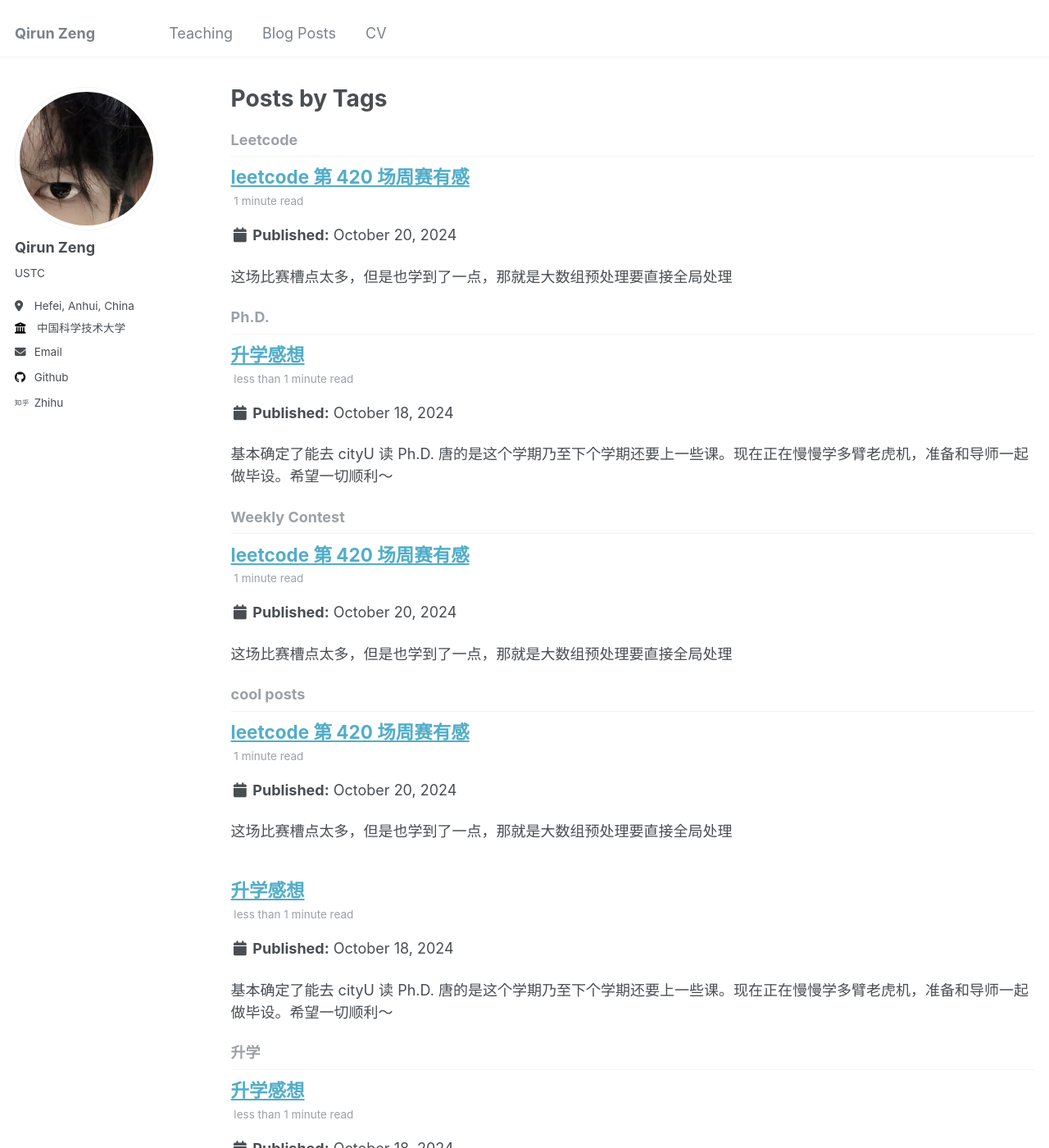
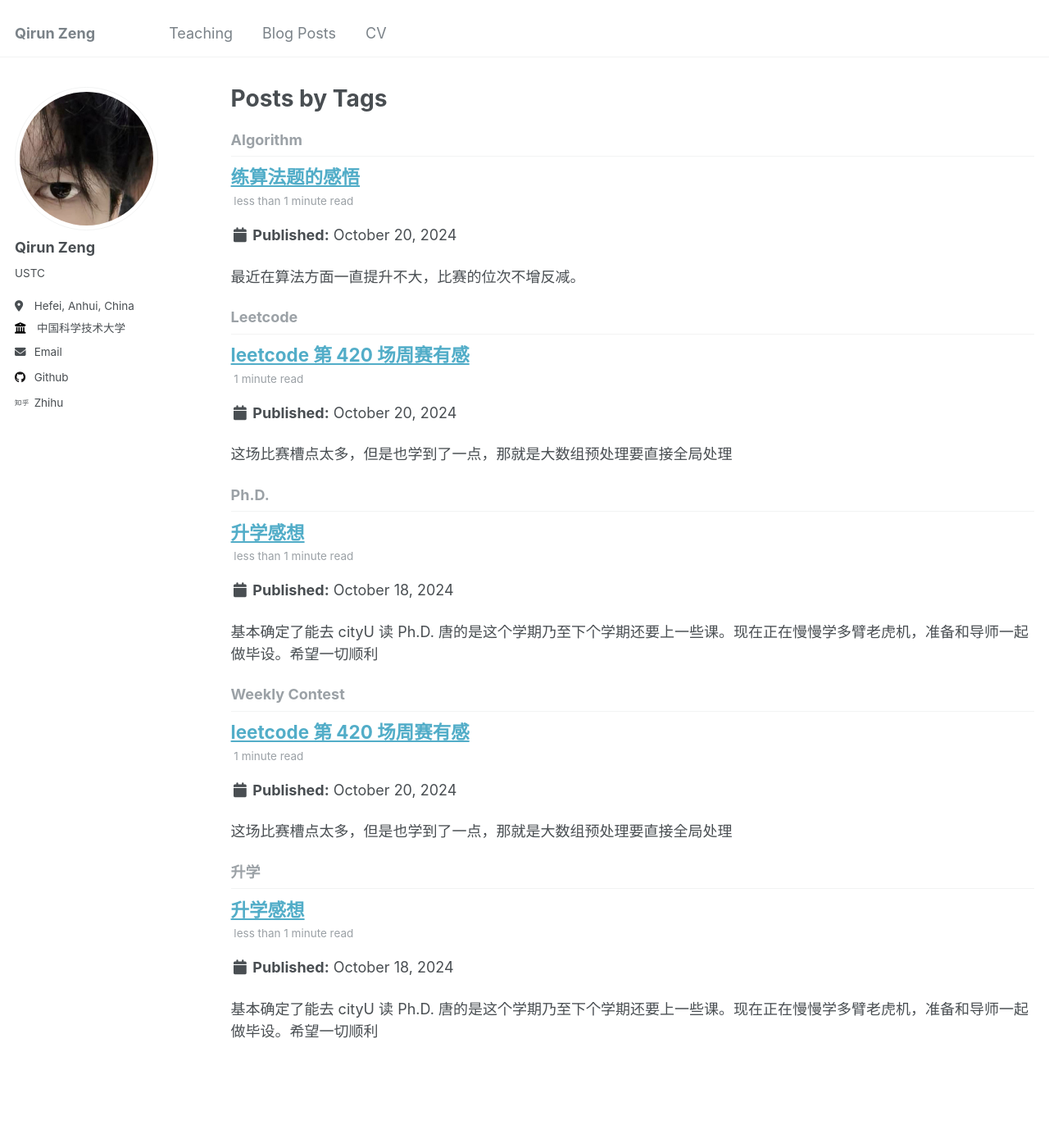
Before and after one commit to rewinery/rewinery.github.io, a Jekyll site: the page built from _pages/tag-archive.html, in a window 1280 px wide and 1400 px high. Shown: the whole window at 82% size. Built offline with Jekyll 4.4.1, drawn with Linux system fonts in a browser that asks for light colours; part of the change alters nothing that is shown; some of the changed text lies outside the part shown.

Commit message:
算法感想

```diff
--- /dev/null
+++ b/_posts/2024-10-18-Think-of-PhD.md
@@ -0,0 +1,10 @@
+---
+title: '升学感想'
+date: 2024-10-18
+permalink: /posts/2024/10/Think-of-PhD/
+tags:
+  - 升学
+  - Ph.D.
+---
+
+基本确定了能去 cityU 读 Ph.D. 唐的是这个学期乃至下个学期还要上一些课。现在正在慢慢学多臂老虎机，准备和导师一起做毕设。希望一切顺利
--- a/_posts/2024-10-18-think.md
+++ /dev/null
@@ -1,11 +0,0 @@
----
-title: '升学感想'
-date: 2024-10-18
-permalink: /posts/2024/10/think/
-tags:
-  - cool posts
-  - 升学
-  - Ph.D.
----
-
-基本确定了能去 cityU 读 Ph.D. 唐的是这个学期乃至下个学期还要上一些课。现在正在慢慢学多臂老虎机，准备和导师一起做毕设。希望一切顺利～
--- /dev/null
+++ b/_posts/2024-10-20-Think-of-Algorithm.md
@@ -0,0 +1,19 @@
+---
+title: '练算法题的感悟'
+date: 2024-10-20
+permalink: /posts/2024/10/Think-of-Algorithm/
+tags:
+ - Algorithm
+---
+
+最近在算法方面一直提升不大，比赛的位次不增反减。
+
+原因可能在于：
+
+1. 一方面时间比较紧，抽不出那么多时间训练了
+
+2. 另一方面最近做的困难题比较少，基本都待在舒适圈内，没有好好思考
+
+总结：之后要多训练困难题，逐步把 Leetcode 上面的 “困难” 全部做完
+
+接下来的一周时间要好好梳理下最近的几次比赛，好好复盘，争取下次比赛取得好位次。
--- a/_posts/2024-10-20-Thinking-of-LeetCode-Weekly-Contest-420.md
+++ b/_posts/2024-10-20-Thinking-of-LeetCode-Weekly-Contest-420.md
@@ -3,7 +3,6 @@ title: 'leetcode 第 420 场周赛有感'
 date: 2024-10-20
 permalink: /posts/2024/10/Thinking-of-LeetCode-Weekly-Contest-420/
 tags:
-  - cool posts
   - Leetcode
   - Weekly Contest
 ---
```
